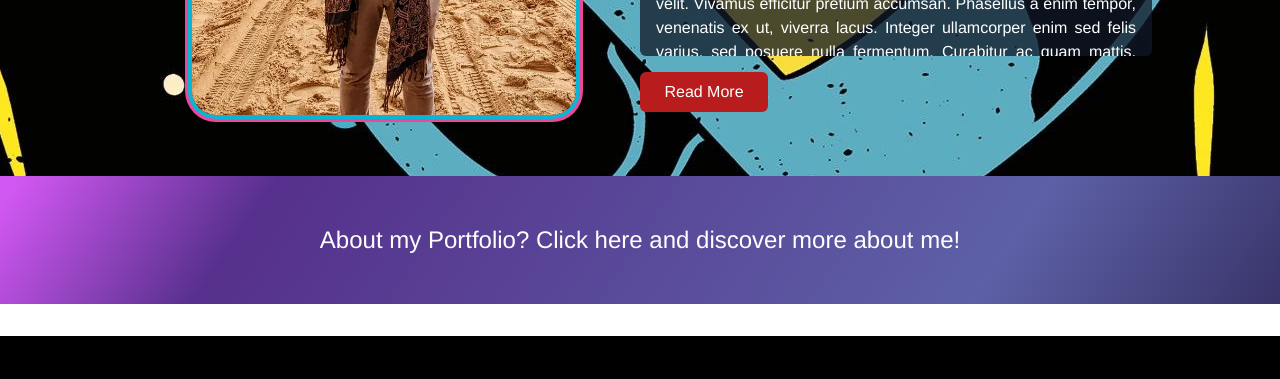
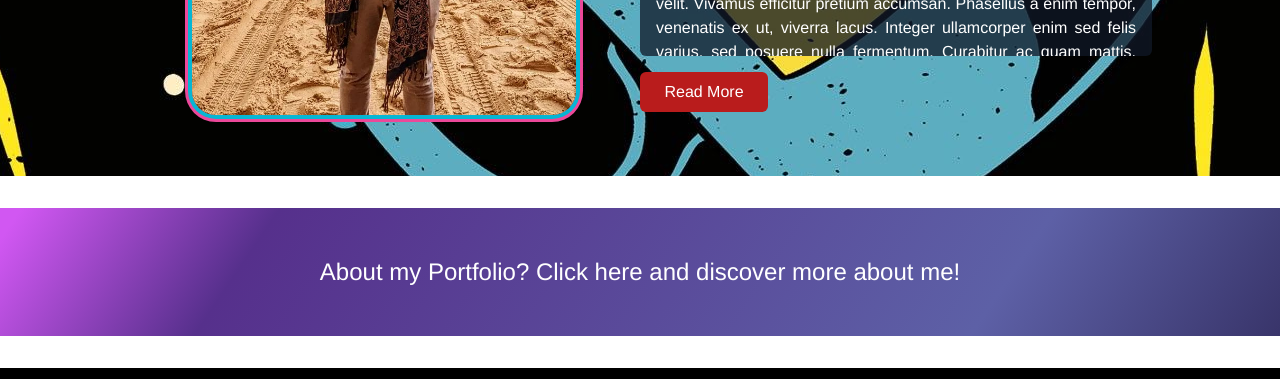
Before and after one commit to BerDavoglio/portfolio_front_v1, a Vue app: page / in a window 1280 px wide. Shown: the part 1130-1509 px from the top of the page. Built offline with nearby package versions, Linux system fonts and the light colour scheme.

Commit message:
Make Home Portfolio Button works

```diff
--- a/src/components/home/PortfolioComponent.vue
+++ b/src/components/home/PortfolioComponent.vue
@@ -1,6 +1,8 @@
 <template>
-  <div class="portfolio">
-    <div className="teste h-32 pt-12 text-2xl text-white cursor-pointer">
+  <div class="portfolio mt-8">
+    <!-- eslint-disable-next-line vuejs-accessibility/click-events-have-key-events -->
+    <div className="teste h-32 pt-12 text-2xl text-white cursor-pointer"
+    @click="goPort">
       About my Portfolio? Click here and discover more about me!
     </div>
   </div>
@@ -10,6 +12,11 @@
 export default {
   name: 'PortfolioComponent',
   components: {
+  },
+  methods: {
+    goPort() {
+      this.$router.push({ name: 'portfolio' });
+    },
   },
 };
 </script>
```
